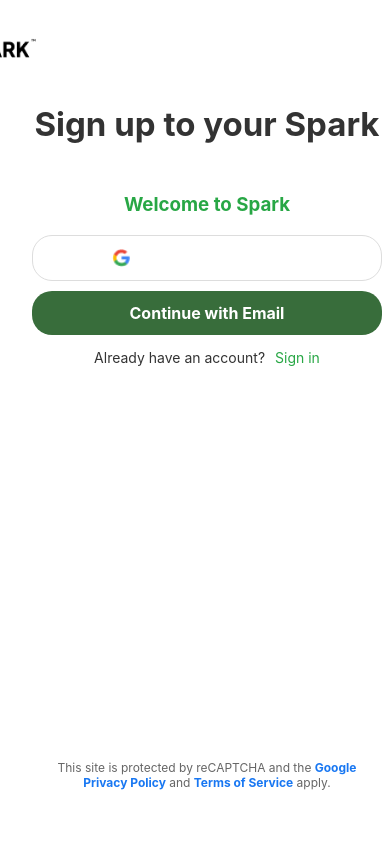
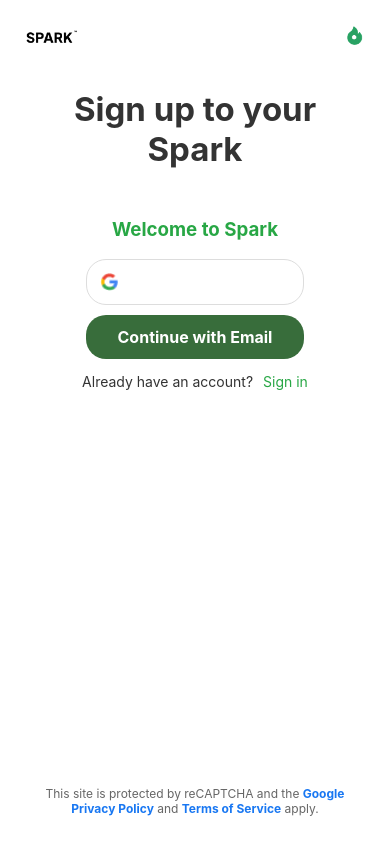
Before and after one commit to Piyush-Puthenpurakkal/mini-link-management-frontend, a React (Create React App) app: page /auth-start in a window 390 px wide. Shown: the top 854 px of the page. Built offline with nearby package versions, Linux system fonts and the light colour scheme.

Commit message:
styles adjusted

```diff
--- a/src/styles/auth.css
+++ b/src/styles/auth.css
@@ -131,7 +131,7 @@
 
 /* Input Fields */
 .auth-box input {
-    width: 94%;
+    width: 100%;
     padding: 12px;
     margin-bottom: 10px;
     border: 1px solid #ccc;
@@ -360,3 +360,50 @@
     width: auto;
     margin-bottom: 20px;
 }
+
+@media (max-width: 768px) {
+    .auth-container {
+        flex-direction: column;
+        padding: 10px;
+        margin-left: 0;
+        width: 100vw;
+    }
+
+    .auth-left {
+        flex: none;
+        width: 100%;
+        padding: 1rem;
+        position: relative;
+        min-height: 100vh;
+    }
+
+    .auth-right {
+        display: none;
+    }
+
+    .auth-box {
+        width: 100%;
+        max-width: 350px;
+        margin: 0 auto;
+    }
+
+    .spark-logo,
+    .illustration-image {
+        max-width: 100%;
+        height: auto;
+    }
+
+    .auth-btn,
+    .login-btn,
+    .continue-btn,
+    .google-btn {
+        width: 100%;
+        max-width: none;
+    }
+
+    label,
+    input,
+    .error {
+        font-size: 14px;
+    }
+}
```
